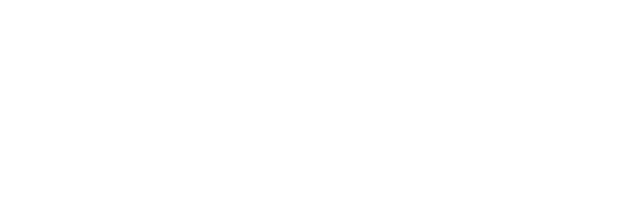
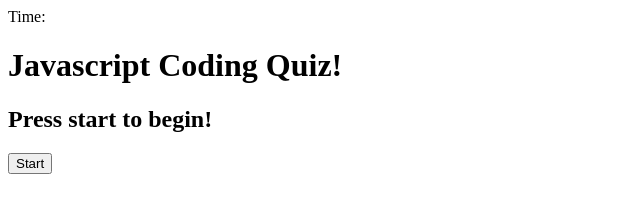
Before and after one commit to Cyril1743/Javascript-Test, a plain HTML site: page index.html in a window 1280 px wide. Shown: the whole page, without its empty margins (0-640 px from the left). Drawn offline with Linux system fonts and the light colour scheme.

Commit message:
Added header HTML

```diff
--- a/index.html
+++ b/index.html
@@ -8,6 +8,11 @@
     <title>Javascript Test</title>
 </head>
 <body>
-
+    <header>
+        <div>Time:</div><span id="timerspan"></span>
+    </header>
+    <h1>Javascript Coding Quiz!</h1>
+    <h2>Press start to begin!</h2>
+    <button type="button" id="startbutton">Start</button>
 </body>
 </html>
```
